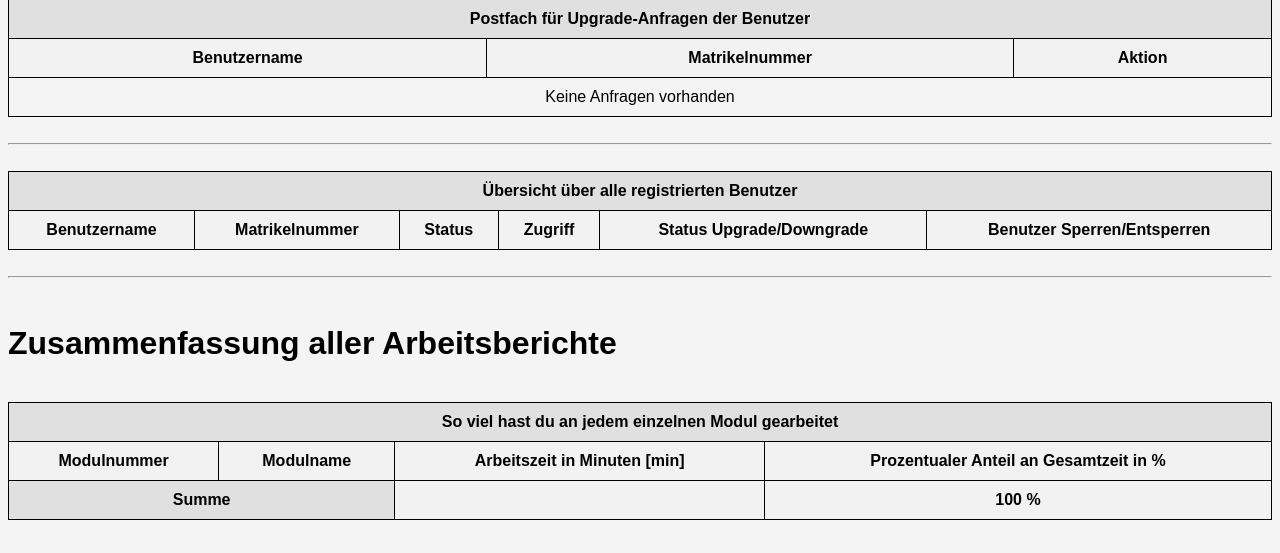
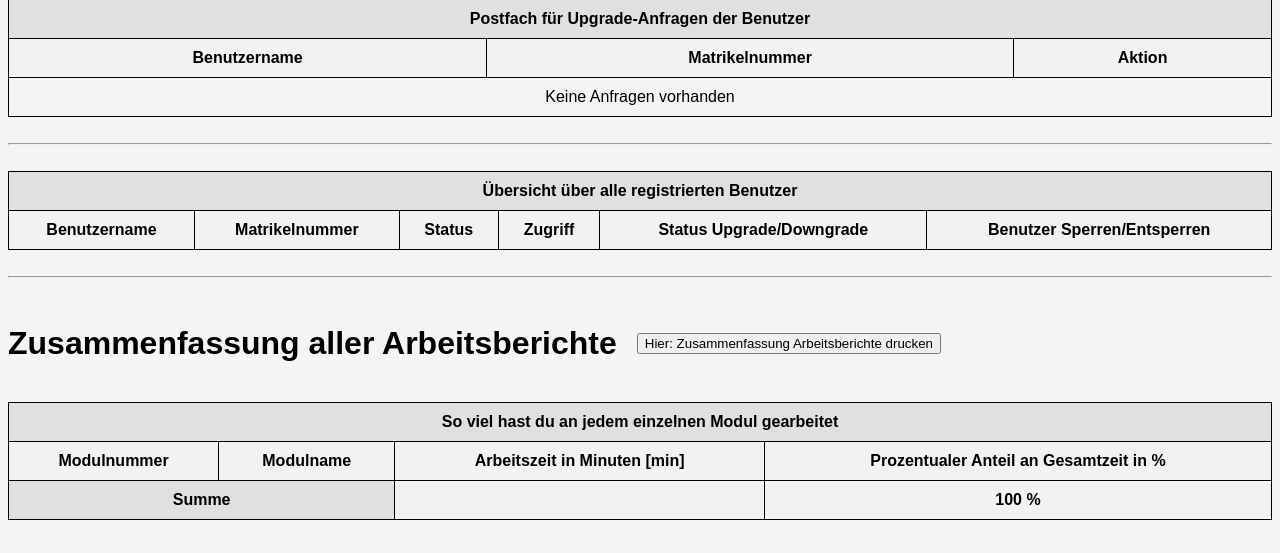
Before and after one commit to Fiegl/Sys1-Projekt-DVM2023, a Django app: template meine_app/templates/meine_app/profile_page_admin.html in a window 1280 px wide. Shown: the part 223-776 px from the top of the page. Run offline with Django 3.2, Linux system fonts and the light colour scheme; the template is opened without the code that fills it, so the values that code supplies are empty.

Commit message:
Update profile_page_admin.html

```diff
--- a/meine_app/templates/meine_app/profile_page_admin.html
+++ b/meine_app/templates/meine_app/profile_page_admin.html
@@ -112,9 +112,12 @@
     <hr>
     <br>
 
-    <h1>Zusammenfassung aller Arbeitsberichte</h1>
+    <div class="druckContainer">
+        <h1 id="druckUeberschrift">Zusammenfassung aller Arbeitsberichte</h1>
+        <button id="druckButton" onclick="printArbeitsberichteZusammenfassung()">Hier: Zusammenfassung Arbeitsberichte drucken</button>
+    </div>
     <br>
-    <table>
+    <table id="tabelleDrucken">
         <thead>
             <tr>
                 <th colspan="4">So viel hast du an jedem einzelnen Modul gearbeitet</th>
@@ -143,5 +146,17 @@
         </tbody>
     </table>
     <br>
+    <script>
+        function printArbeitsberichteZusammenfassung() {
+            const ueberschriftTabelle = document.getElementById("druckUeberschrift").outerHTML;
+            const letzteTabelle = document.getElementById("tabelleDrucken").outerHTML;
+            const printInhalt = ueberschriftTabelle + letzteTabelle;
+            const ganzerInhaltSeite = document.body.innerHTML;
+            document.body.innerHTML = printInhalt;
+            window.print();
+            document.body.innerHTML = ganzerInhaltSeite;
+        }
+    </script>
+
 </body>
 </html>
```
